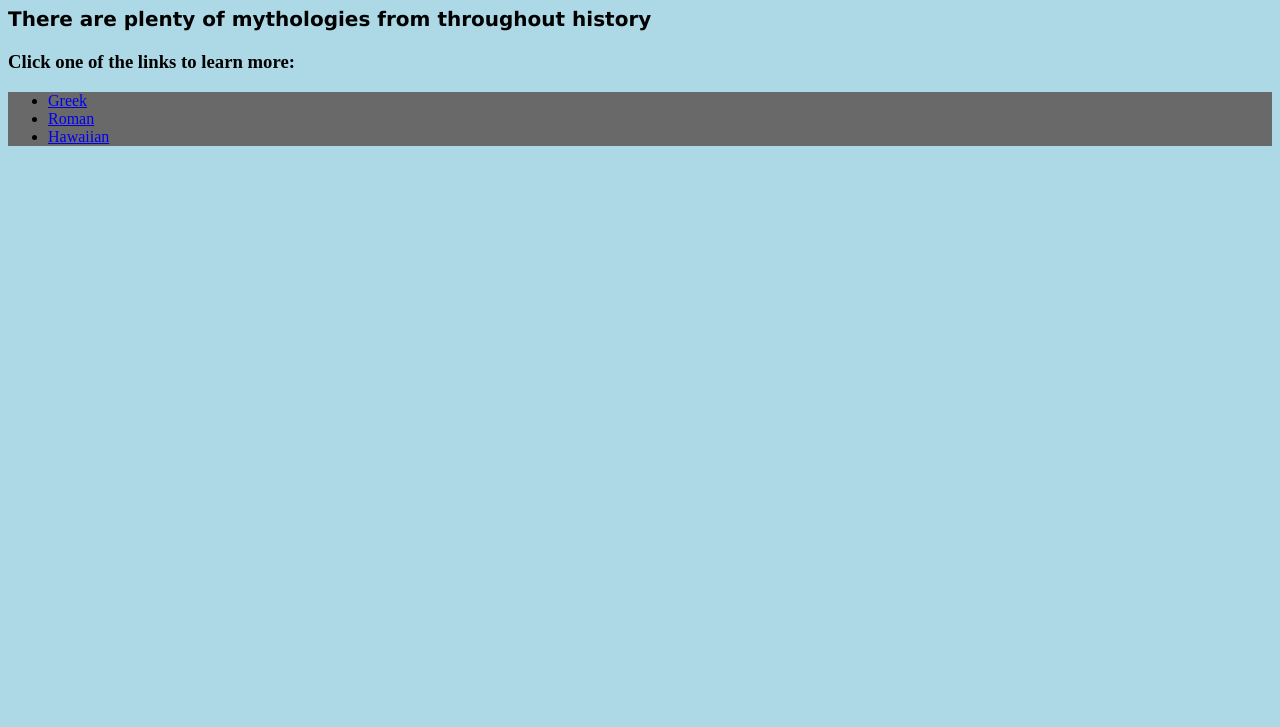
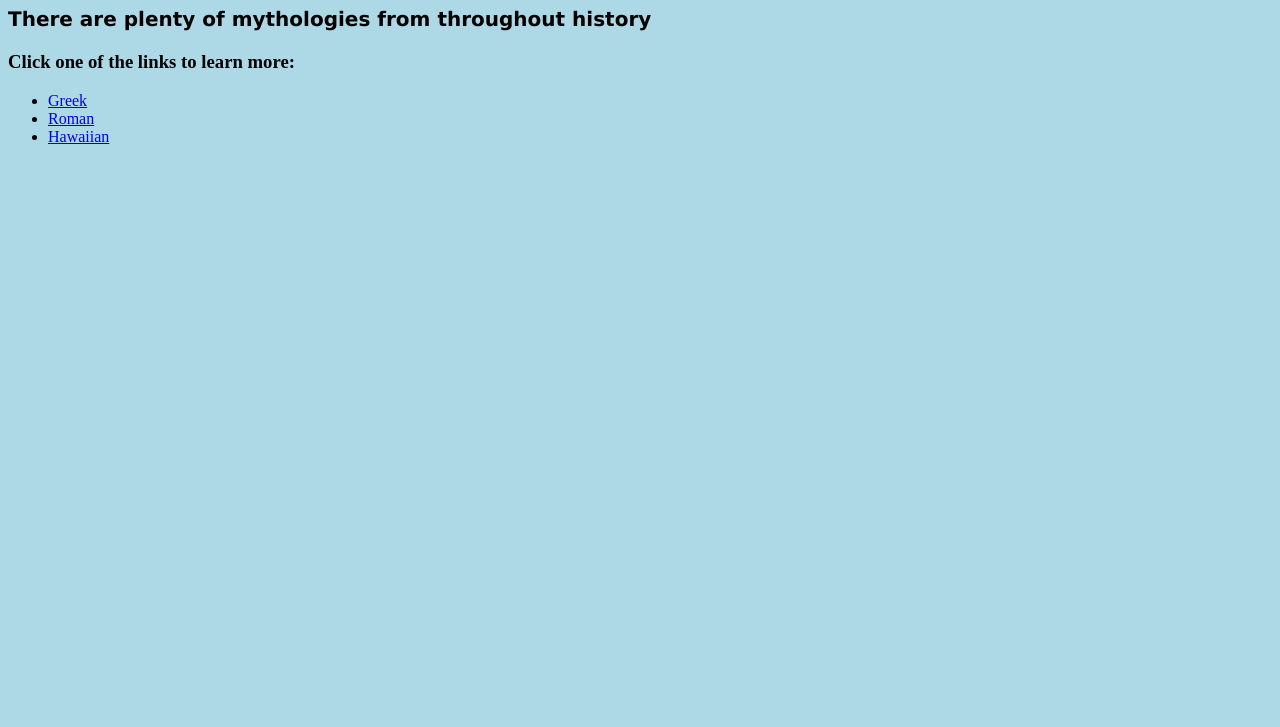
Before and after one commit to jdmar3-comp426/a01-aasmanj, a website: page index.html in a window 1280 px wide. Shown: the part 73-800 px from the top of the page. Drawn offline with Linux system fonts and the light colour scheme.

Commit message:
try to pass hierarchy test

```diff
--- a/index.html
+++ b/index.html
@@ -12,7 +12,7 @@
 			<p><strong>There are plenty of mythologies from throughout history</strong></p>
 		</div>
         <h3>Click one of the links to learn more:</h3>
-        <ul>
+        <ul class="unlist" id="unlist">
             <li><a href="greek.html" class="mythlist">Greek</a></li>
             <li><a href="roman.html" class="mythlist">Roman</a></li>
             <li><a href="hawaiian.html" class="mythlist">Hawaiian</a></li>
--- a/styles.css
+++ b/styles.css
@@ -51,6 +51,10 @@ body {
     color: darkmagenta;
   }
 
-  ul {
+  ul.unlist {
     background-color: dimgray;
   }
+
+  #unlist {
+    background-color: lightblue;
+  }
```
